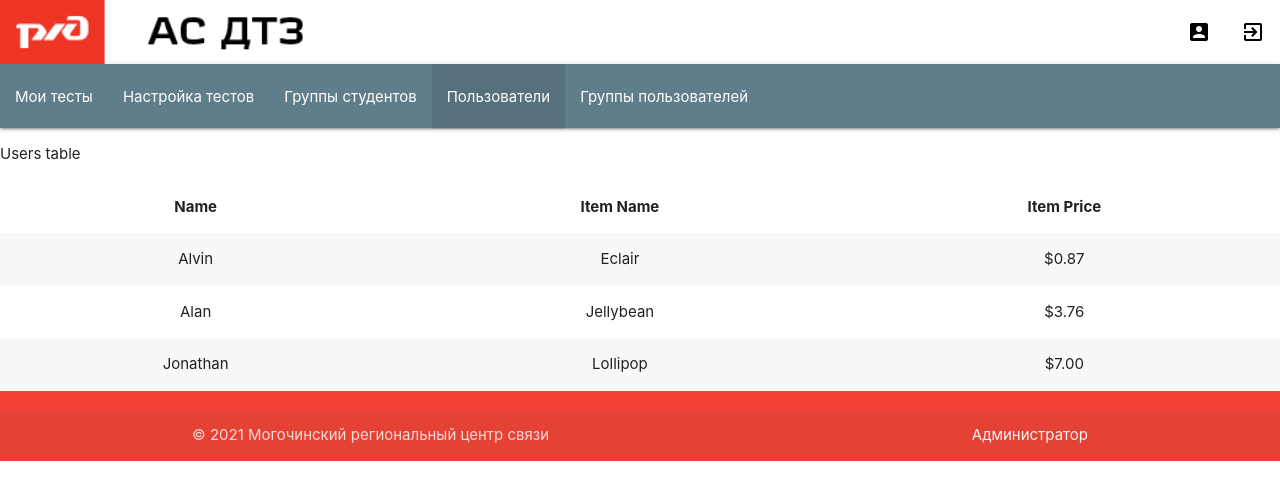
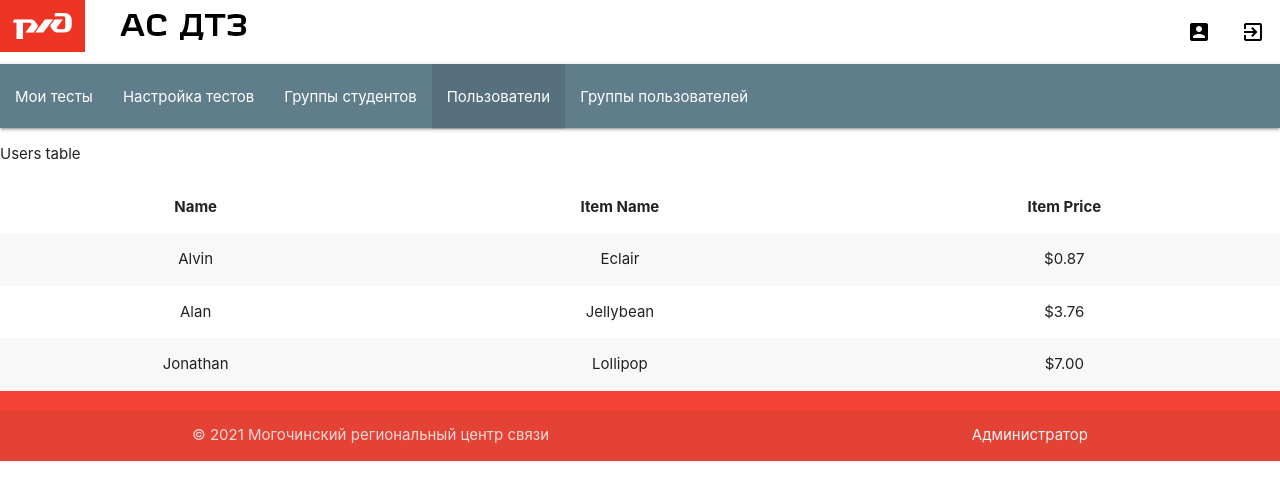
Before and after one commit to VlKuzmichev/pzotui, a Vue app: page /users in a window 1280 px wide. Shown: the top 500 px of the page. Built offline with nearby package versions, Linux system fonts and the light colour scheme.

Commit message:
routerlinks to NavBar

```diff
--- a/src/components/app/NavBar.vue
+++ b/src/components/app/NavBar.vue
@@ -1,20 +1,25 @@
 <template>
   <nav class="white">
     <div class="nav-wrapper">
-      <a href="#" class="brand-logo left">
-        <img alt="" height="64" src="@/assets/logo.png"/>
-      </a>
+      <router-link tag="a" active-class="active"
+                   to="/myTests" exact>
+        <a class="brand-logo left">
+          <img alt=""  src="@/assets/logo.png"/>
+        </a>
+      </router-link>
       <ul id="nav-mobile" class="right">
-        <li>
+        <router-link tag="li" active-class="active"
+                     to="/profile" exact>
           <a href="#">
             <i class="material-icons black-text">account_box</i>
           </a>
-        </li>
-        <li>
+        </router-link>
+        <router-link tag="li" active-class="active"
+                     to="/login" exact>
           <a href="#">
             <i class="material-icons black-text">exit_to_app</i>
           </a>
-        </li>
+        </router-link>
       </ul>
     </div>
   </nav>
```
